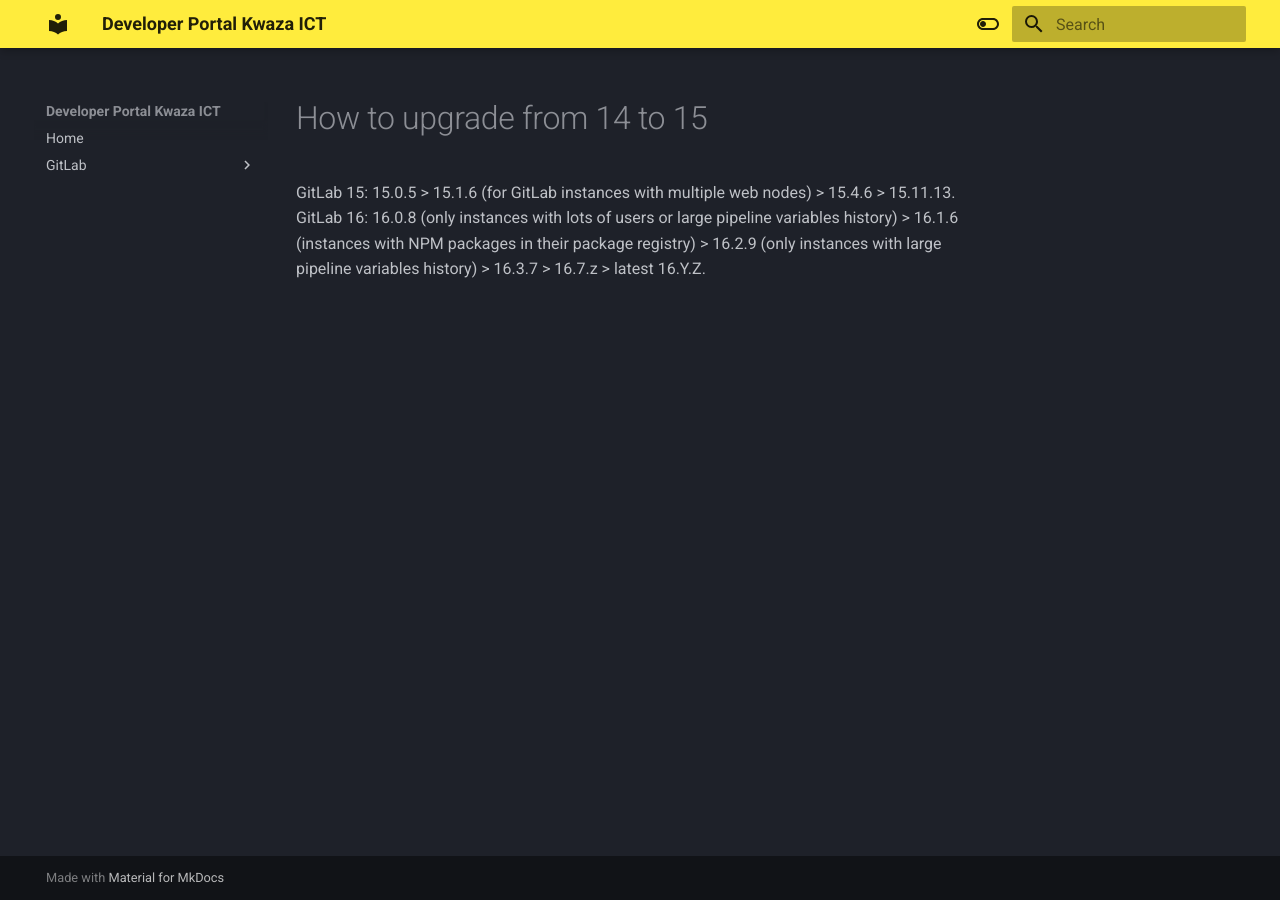
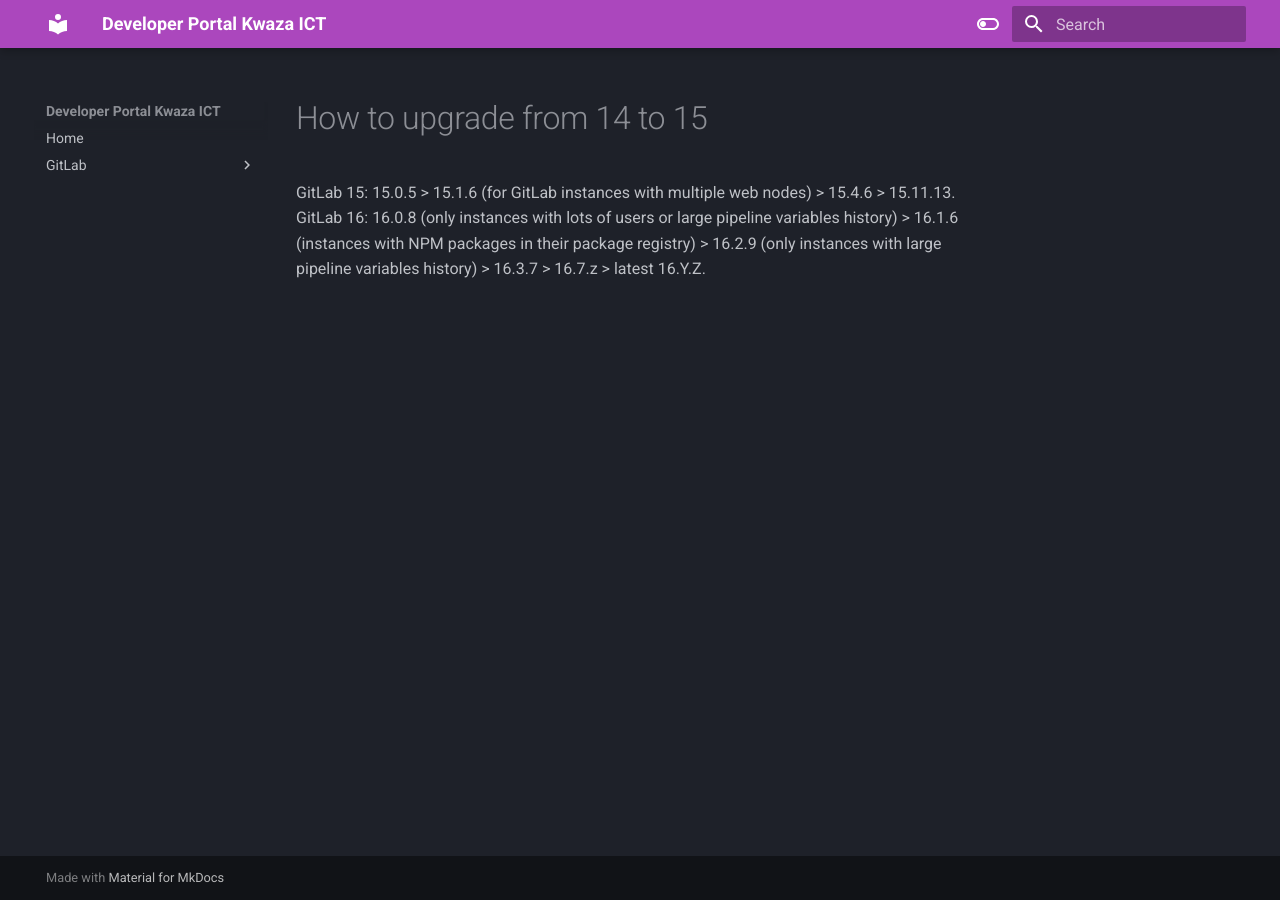
Before and after one commit to Kwaza-ICT/ops-portal, an MkDocs documentation site: the page built from docs/gitlab/15-to-16.md, in a window 1280 px wide. Built offline with MkDocs 1.6.1 and Material for MkDocs 9.7.7, drawn with Linux system fonts in a browser that asks for light colours.

Commit message:
change color

```diff
--- a/mkdocs.yml
+++ b/mkdocs.yml
@@ -6,7 +6,7 @@
     name: material
     palette:
     - scheme: slate # Palette toggle for dark mode
-      primary: yellow
+      primary: purple
       toggle:
         icon: material/toggle-switch-off-outline
         name: Switch to light mode
```
